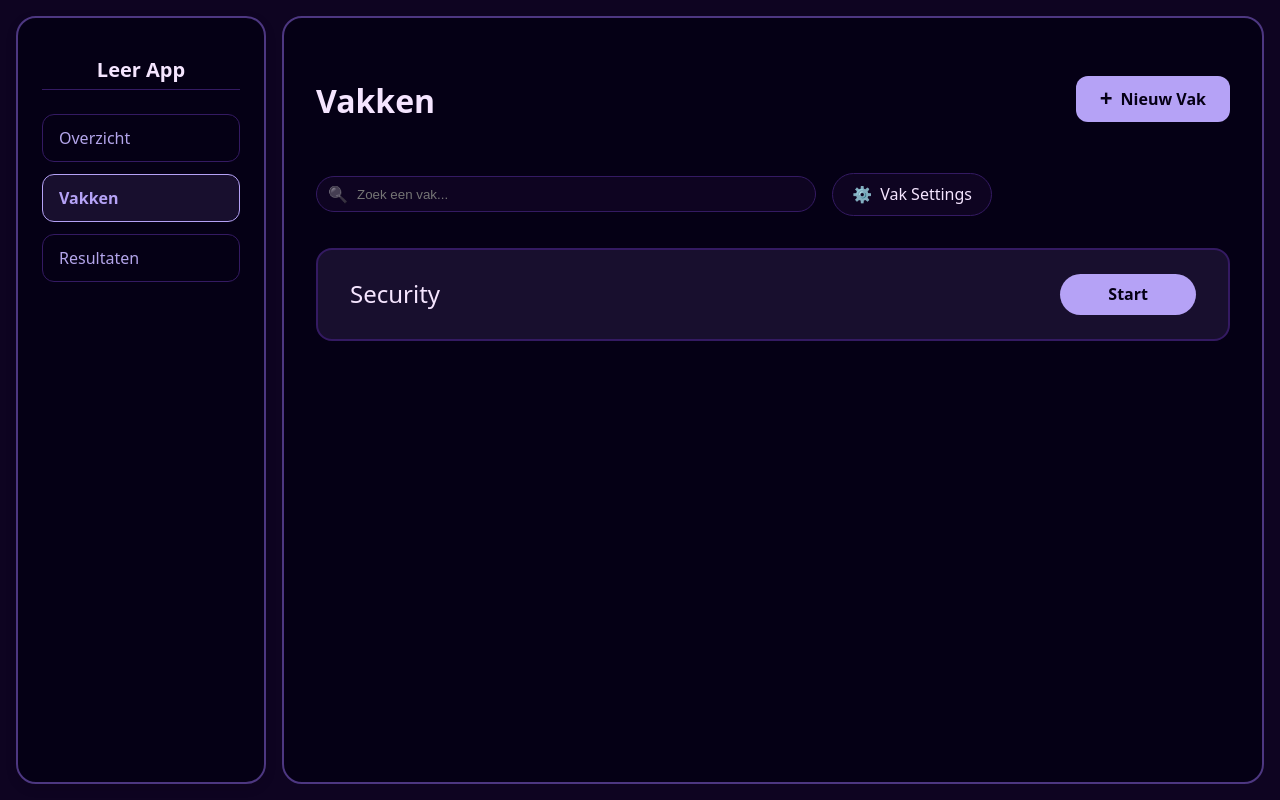
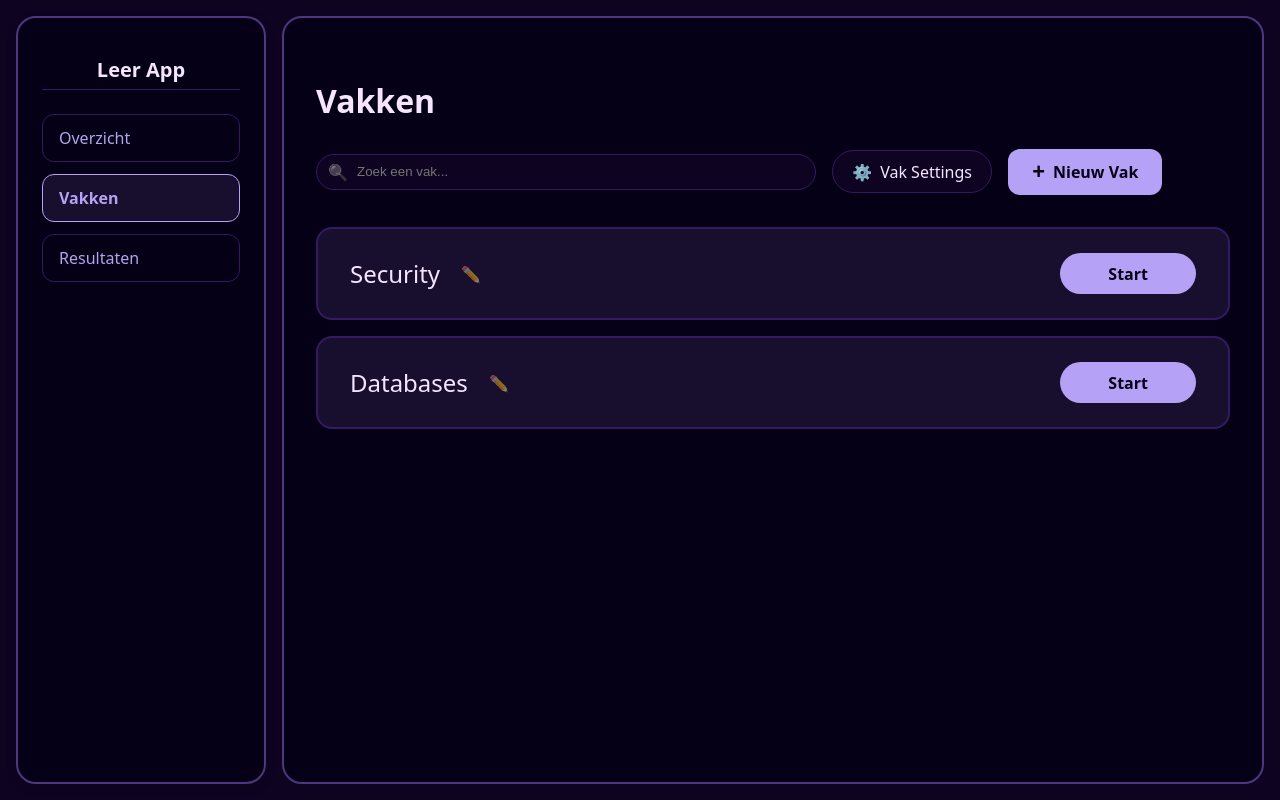
Before and after one commit to Braduptempo/learn-app, a React (Vite) app: page / in a window 1280 px wide. Built offline with nearby package versions, Linux system fonts and the light colour scheme.

Commit message:
Implement dynamic course management with add and edit functionality

```diff
--- a/src/assets/components/dashboard/dashboard.module.css
+++ b/src/assets/components/dashboard/dashboard.module.css
@@ -147,3 +147,61 @@
   transform: scale(1.05);
   filter: brightness(1.1);
 }
+
+.vakkenLijst {
+  display: flex;
+  flex-direction: column;
+  gap: 1rem; /* Ruimte tussen de vakken */
+  margin-top: 1rem;
+}
+
+/* Zorg dat de cards niet te breed worden op grote schermen */
+.courseCard {
+  width: 100%;
+  background-color: var(--bg-light);
+  border: 2px solid var(--border-muted);
+  border-radius: 16px;
+  padding: 1.5rem 2rem;
+  display: flex;
+  justify-content: space-between;
+  align-items: center;
+  box-sizing: border-box;
+}
+
+.courseInfo {
+  display: flex;
+  align-items: center;
+  gap: 1rem;
+}
+
+.editBtn {
+  background: none;
+  border: none;
+  cursor: pointer;
+  font-size: 1rem;
+  opacity: 0.5;
+  transition: opacity 0.2s, transform 0.2s;
+  padding: 5px;
+}
+
+.editBtn:hover {
+  opacity: 1;
+  transform: scale(1.2);
+}
+
+.courseCard {
+  width: 100%;
+  background-color: var(--bg-light);
+  border: 2px solid var(--border-muted);
+  border-radius: 16px;
+  padding: 1.5rem 2rem;
+  display: flex;
+  justify-content: space-between;
+  align-items: center;
+  box-sizing: border-box;
+  transition: border-color 0.2s;
+}
+
+.courseCard:hover {
+  border-color: var(--highlight);
+}
--- a/src/assets/components/dashboard/dashboard.tsx
+++ b/src/assets/components/dashboard/dashboard.tsx
@@ -1,18 +1,31 @@
-// Dashboard.tsx
+import { useState } from 'react';
 import styles from './dashboard.module.css';
 
 const Dashboard = () => {
+  const [vakken, setVakken] = useState(['Security', 'Databases']);
+
+  const voegVakToe = () => {
+    const naam = prompt("Wat is de naam van het nieuwe vak?");
+    if (naam && naam.trim() !== "") {
+      setVakken([...vakken, naam]);
+    }
+  };
+
+  const bewerkVak = (index: number) => {
+    const huidigeNaam = vakken[index];
+    const nieuweNaam = prompt("Pas de naam van het vak aan:", huidigeNaam);
+
+    if (nieuweNaam && nieuweNaam.trim() !== "" && nieuweNaam !== huidigeNaam) {
+      const nieuweLijst = [...vakken];
+      nieuweLijst[index] = nieuweNaam; // Vervang de naam op de specifieke plek
+      setVakken(nieuweLijst);
+    }
+  };
+
   return (
     <div className={styles.mainWrapper}>
       <main className={styles.dashboard}>
-        <div className={styles.headerSection}>
-          <h2 className={styles.pageTitle}>Vakken</h2>
-
-          {/* Nieuwe knop om een vak aan te maken */}
-          <button className={styles.addCourseBtn}>
-            <span className={styles.plusIcon}>+</span> Nieuw Vak
-          </button>
-        </div>
+        <h2 className={styles.pageTitle}>Vakken</h2>
 
         <div className={styles.topBar}>
           <div className={styles.searchWrapper}>
@@ -23,12 +36,29 @@ const Dashboard = () => {
           <button className={styles.settingsBtn}>
             <span>⚙️</span> Vak Settings
           </button>
+
+          <button className={styles.addCourseBtn} onClick={voegVakToe}>
+            <span className={styles.plusIcon}>+</span> Nieuw Vak
+          </button>
         </div>
 
-        {/* De lijst met vakken */}
-        <div className={styles.courseCard}>
-          <span className={styles.courseName}>Security</span>
-          <button className={styles.startBtn}>Start</button>
+        <div className={styles.vakkenLijst}>
+          {vakken.map((vak, index) => (
+            <div key={index} className={styles.courseCard}>
+              <div className={styles.courseInfo}>
+                <span className={styles.courseName}>{vak}</span>
+                {/* Bewerk knopje naast de naam */}
+                <button
+                  className={styles.editBtn}
+                  onClick={() => bewerkVak(index)}
+                  title="Naam aanpassen"
+                >
+                  ✏️
+                </button>
+              </div>
+              <button className={styles.startBtn}>Start</button>
+            </div>
+          ))}
         </div>
       </main>
     </div>
```
